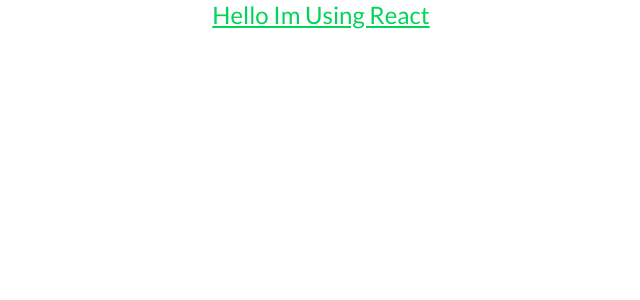
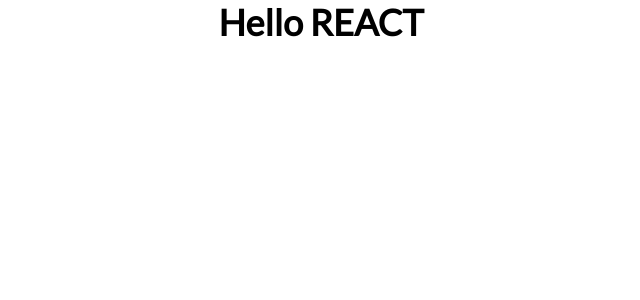
Before and after one commit to sharmadipesh/currency-convertor, a React (Create React App) app: page / in a window 1280 px wide. Shown: the top 300 px of the page, without its empty margins (319-959 px from the left). Built offline with nearby package versions, Linux system fonts and the light colour scheme.

Commit message:
[SETUP] All project working setup completed 🔥

```diff
--- a/src/views/container/App.js
+++ b/src/views/container/App.js
@@ -1,9 +1,11 @@
 import React from 'react';
+import Dashboard from '../dashboard/dashboard';
 
 function App() {
   return (
     <div className="App">
-      <center className="style-check">Hello Im Using React</center>
+      {/* <center className="style-check">Hello Im Using React</center> */}
+      <Dashboard />
     </div>
   );
 }
--- /dev/null
+++ b/src/views/dashboard/dashboard.js
@@ -0,0 +1,11 @@
+import React,{Component} from 'react';
+
+export default class Dashboard extends Component{
+    render(){
+        return(<h1>
+            <center>
+                Hello REACT
+            </center>
+        </h1>)
+    }
+}
```
